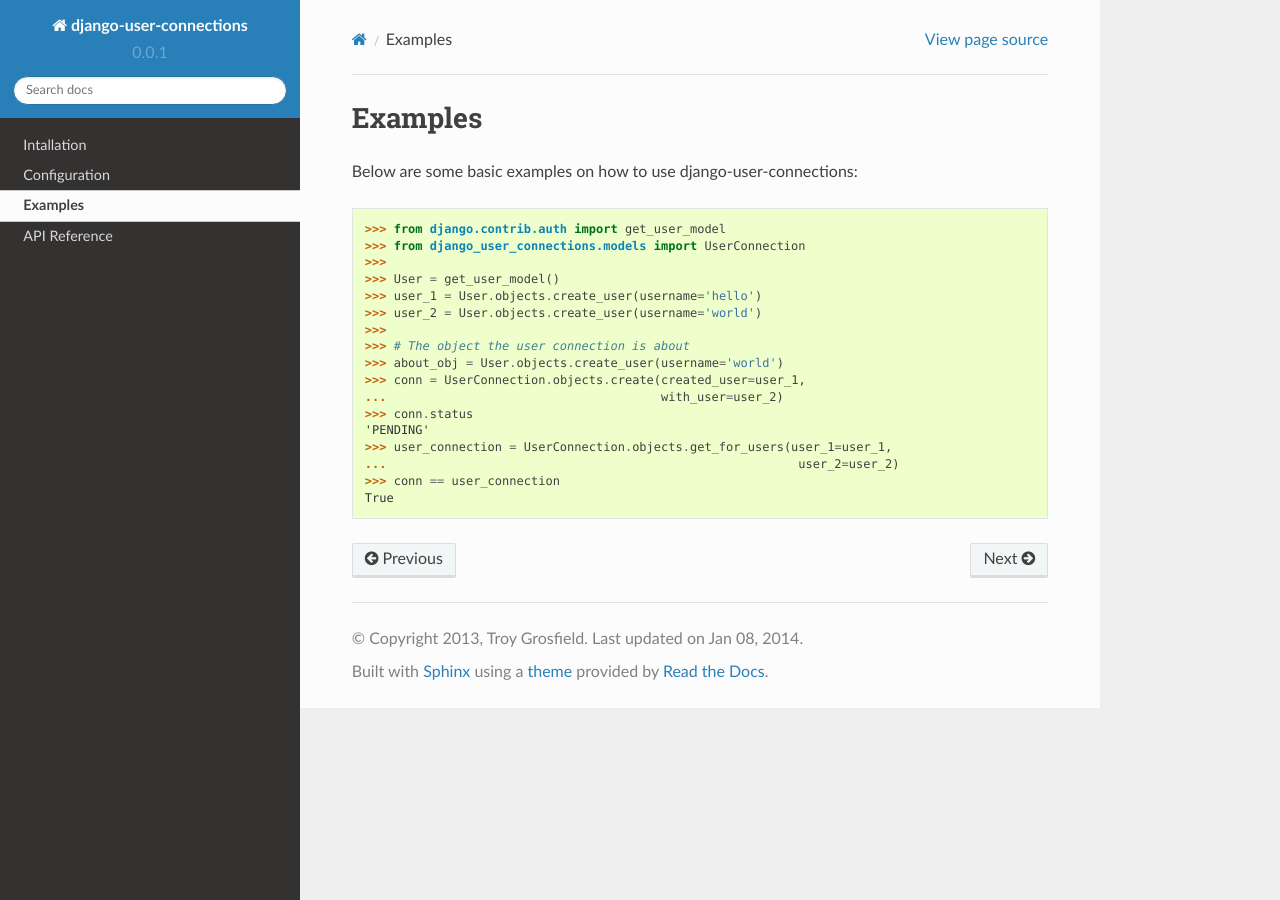
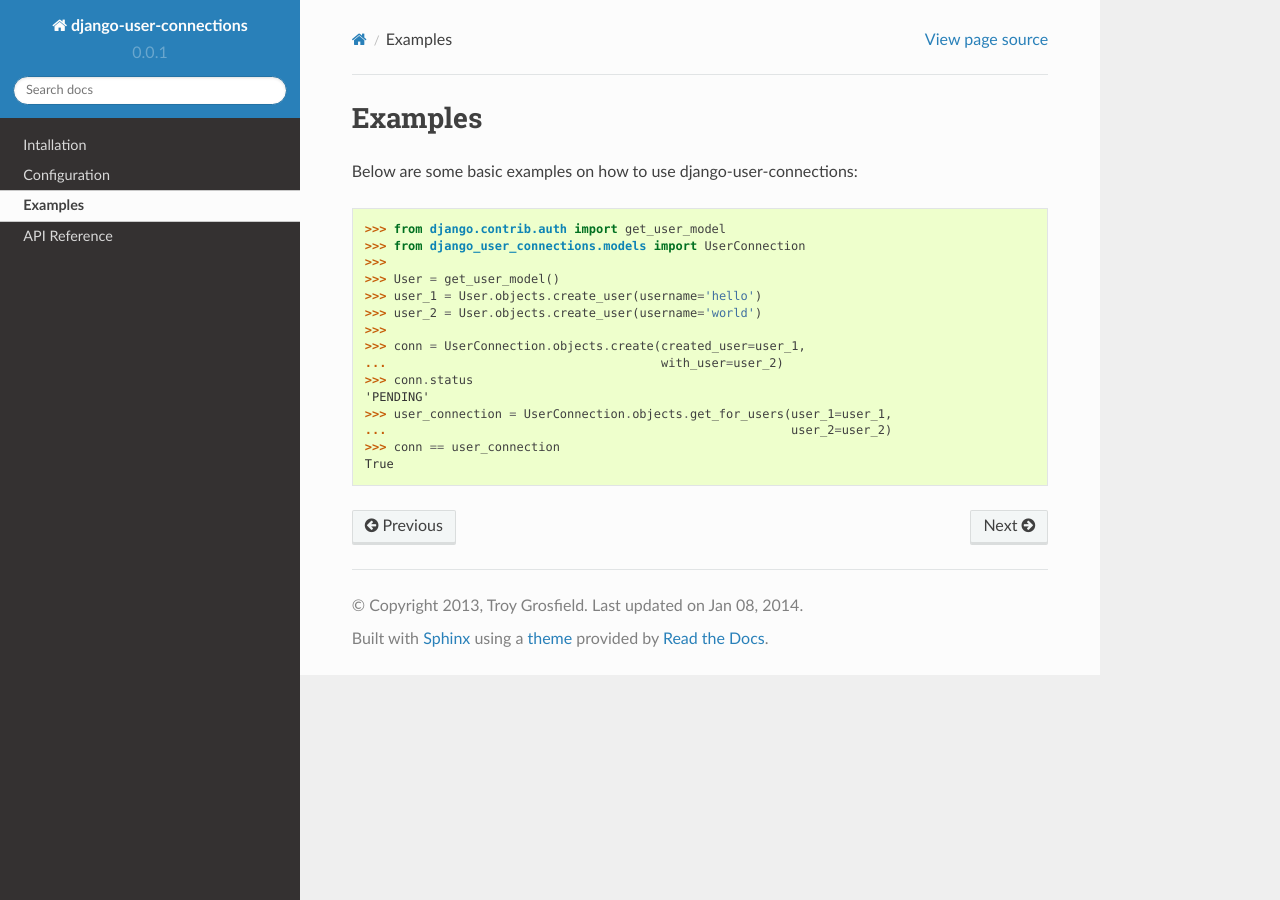
Before and after one commit to InfoAgeTech/django-user-connections, a Sphinx documentation site: the page built from docs/examples.rst, in a window 1280 px wide. Built offline with Sphinx 7.4.7 and the Read the Docs theme 2.0.0, drawn with Linux system fonts in a browser that asks for light colours.

Commit message:
doc updates.

```diff
--- a/README.rst
+++ b/README.rst
@@ -37,14 +37,12 @@ Below are some basic examples on how to use django-user-connections::
     >>> user_1 = User.objects.create_user(username='hello')
     >>> user_2 = User.objects.create_user(username='world')
     >>>
-    >>> # The object the user connection is about
-    >>> about_obj = User.objects.create_user(username='world')
     >>> conn = UserConnection.objects.create(created_user=user_1,
     ...                                      with_user=user_2)
     >>> conn.status
     'PENDING'
     >>> user_connection = UserConnection.objects.get_for_users(user_1=user_1,
-    ...                                                         user_2=user_2)
+    ...                                                        user_2=user_2)
     >>> conn == user_connection
     True
 
--- a/docs/examples.rst
+++ b/docs/examples.rst
@@ -10,13 +10,11 @@ Below are some basic examples on how to use django-user-connections::
     >>> user_1 = User.objects.create_user(username='hello')
     >>> user_2 = User.objects.create_user(username='world')
     >>>
-    >>> # The object the user connection is about
-    >>> about_obj = User.objects.create_user(username='world')
     >>> conn = UserConnection.objects.create(created_user=user_1,
     ...                                      with_user=user_2)
     >>> conn.status
     'PENDING'
     >>> user_connection = UserConnection.objects.get_for_users(user_1=user_1,
-    ...                                                         user_2=user_2)
+    ...                                                        user_2=user_2)
     >>> conn == user_connection
     True
```
